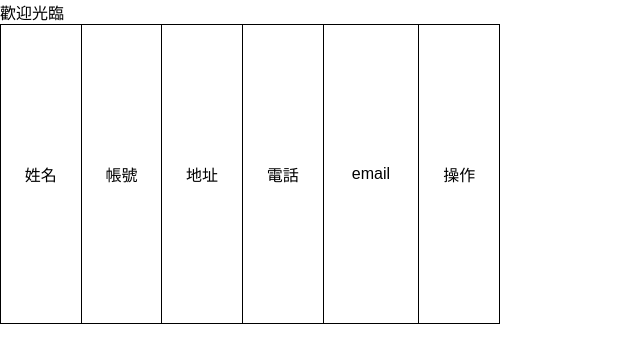
After one commit to wdaweb/mem-login-1736, a PHP site: page /admin.php in a window 1280 px wide. The commit adds this page. Shown: the top 363 px of the page, without its empty margins (0-640 px from the left). Run offline with PHP 8.4, Linux system fonts and the light colour scheme; data that the repository does not hold is empty.

Commit message:
刪除會員資料

```diff
--- /dev/null
+++ b/admin.php
@@ -0,0 +1,57 @@
+<?php
+include_once "base.php";
+$sql="select * from user ";
+$rows=$pdo->query($sql)->fetchAll();
+?>
+<!DOCTYPE html>
+<html lang="en">
+<head>
+    <meta charset="UTF-8">
+    <meta name="viewport" content="width=device-width, initial-scale=1.0">
+    <meta http-equiv="X-UA-Compatible" content="ie=edge">
+    <title>Document</title>
+    <link rel="stylesheet" href="style.css">
+    <style>
+
+    table{
+
+        width:500;
+        height:300;
+        border-collapse:collapse;
+
+    }
+    td{
+        border: solid 1px black;
+        text-align:center;
+    }
+    </style>
+</head>
+<body>
+<table>
+    <tr>
+        <td>姓名</td>
+        <td>帳號</td>
+        <td>地址</td>
+        <td>電話</td>
+        <td>email</td>
+        <td>操作</td>
+    </tr>
+<?php
+foreach($rows as $user){
+
+?>
+    <tr>
+        <td><?=$user['name'];?></td>
+        <td><?=$user['acc'];?></td>
+        <td><?=$user['addr'];?></td>
+        <td><?=$user['tel'];?></td>
+        <td><?=$user['email'];?></td>
+        <td><a href="del_user.php?id=<?=$user['id'];?>">刪除</a></td>
+    </tr>
+    <?php
+}
+
+    ?>
+</table>
+</body>
+</html>
--- a/member_center.php
+++ b/member_center.php
@@ -19,13 +19,11 @@ if(empty($_SESSION['login'])){
     width:200px;
     height:30px;
    }
-
-
-
   </style>
 </head>
 <body>
   <div class="member">
+  <a href="admin.php">會員列表</a>
     <div class="wellcome" >
       HI! 歡迎光臨!以下是你的個人資料:
       <a href="logout.php">登出</a>
```
Also changed, not shown: del_user.php (added, +12 -0 lines).
